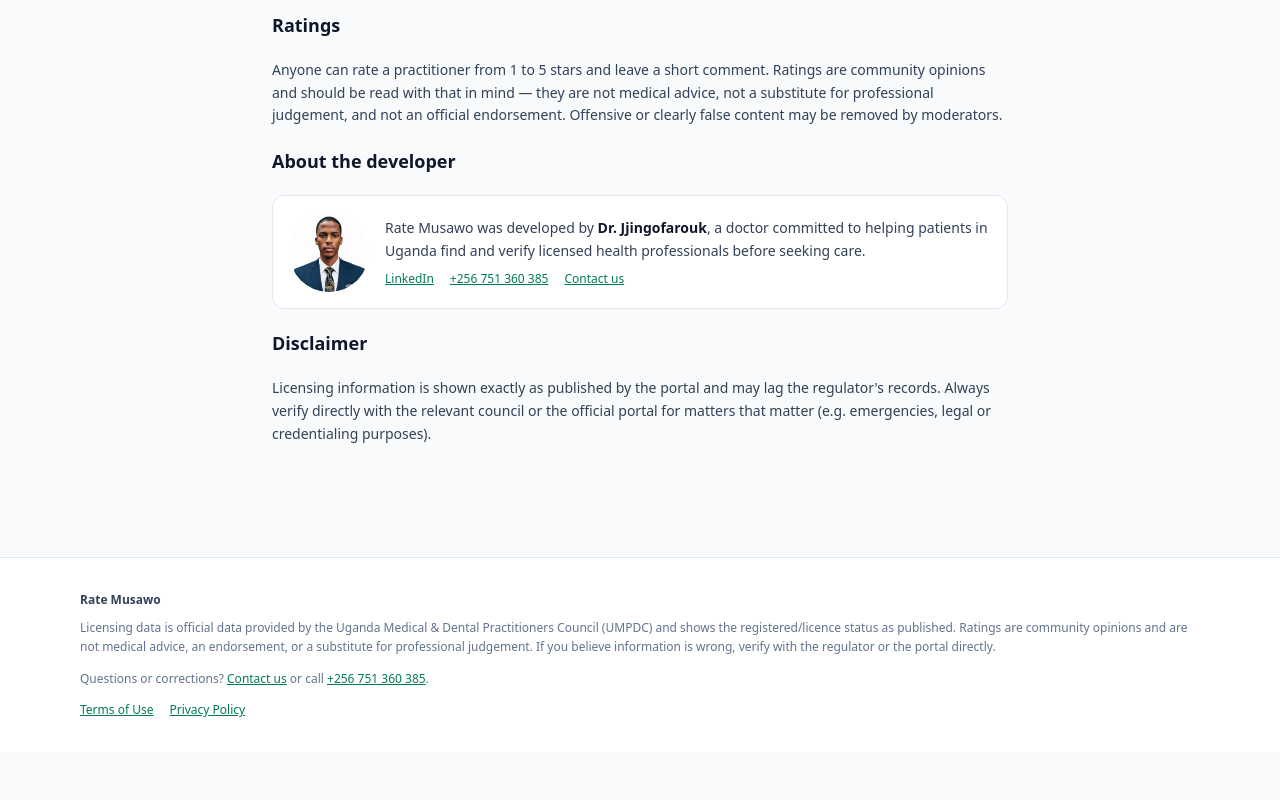
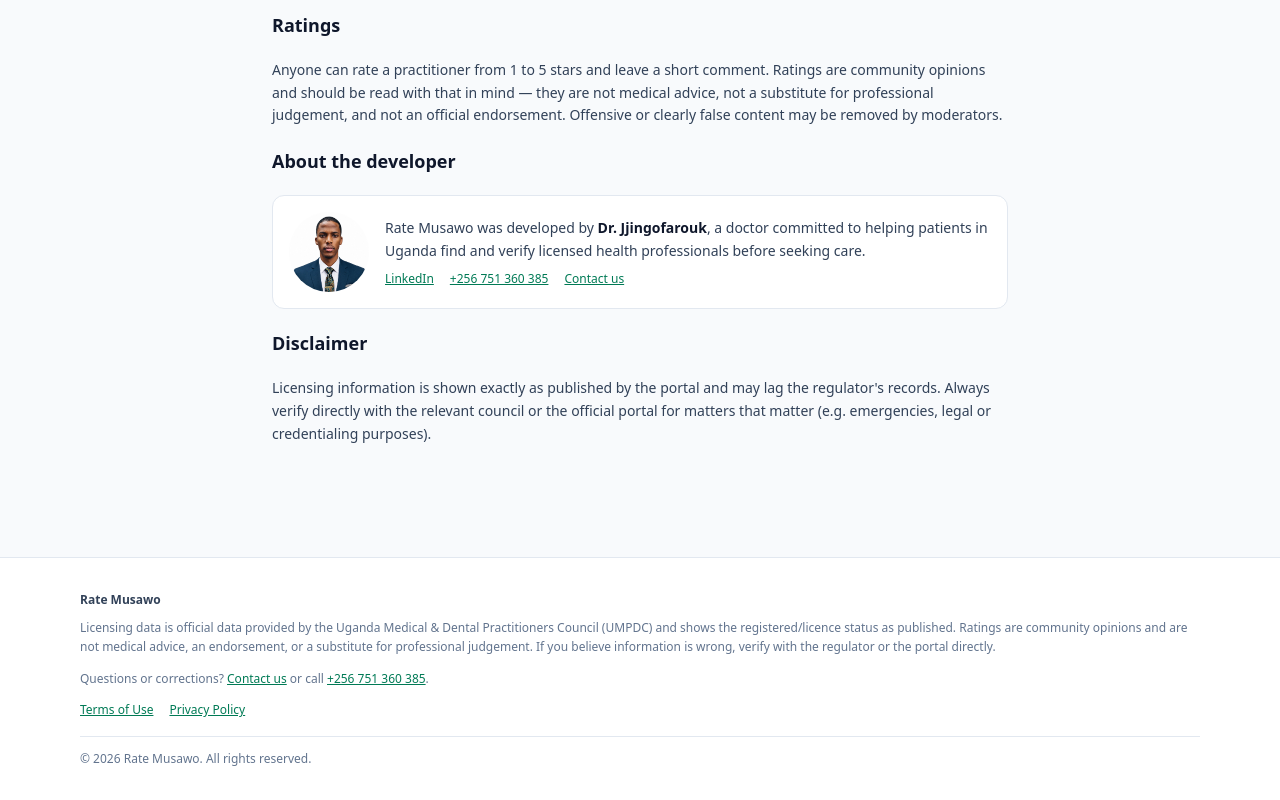
Before and after one commit to jjingofarouk/afyarate, a Next.js app: page /about in a window 1280 px wide. Shown: the part 360-1160 px from the top of the page. Before the commit the page ends 1112 px from the top, so only its background shows below. Built offline with nearby package versions, Linux system fonts and the light colour scheme; no server answers.

Commit message:
Add © 2026 copyright to site footer

```diff
--- a/app/layout.tsx
+++ b/app/layout.tsx
@@ -146,6 +146,9 @@
                 Privacy Policy
               </Link>
             </p>
+            <p className="mt-4 border-t border-slate-200 pt-3 dark:border-slate-800">
+              © 2026 {SITE_NAME}. All rights reserved.
+            </p>
           </div>
         </footer>
       </body>
```
